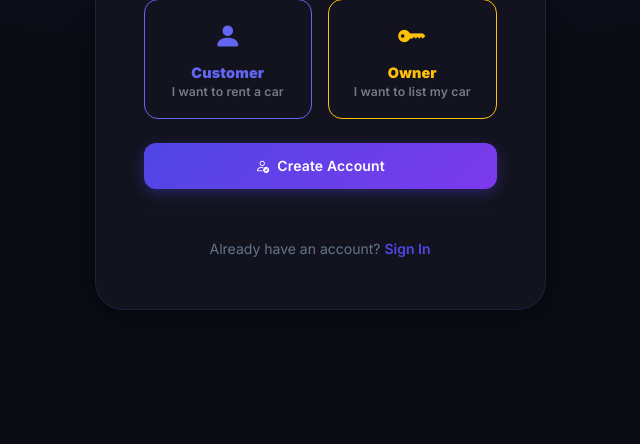
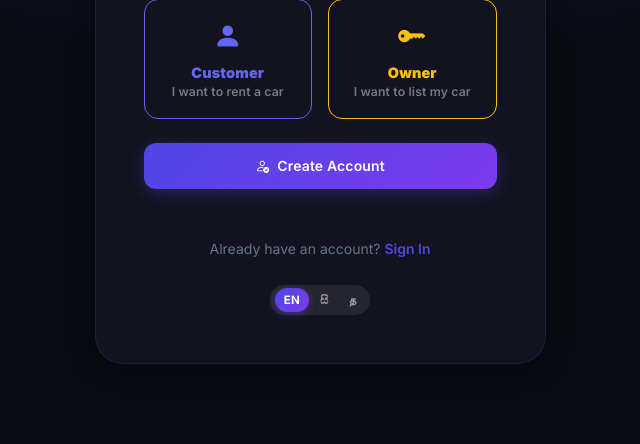
Before and after one commit to asankap049-design/rent-car, a Flask app: page /register in a window 1280 px wide. Shown: the part 846-1290 px from the top of the page, without its empty margins (320-960 px from the left). Before the commit the page ends 1156 px from the top, so only its background shows below. Run offline with Flask 3, Linux system fonts and the light colour scheme.

Commit message:
Add language switcher to login and register pages
Guests can pick EN/SI/TA before signing in.

Co-Authored-By: Claude Opus 4.8 <noreply@anthropic.com>

```diff
--- a/templates/register.html
+++ b/templates/register.html
@@ -65,6 +65,15 @@
           Already have an account?
           <a href="{{ url_for('login') }}" class="fw-semibold text-decoration-none" style="color:#4f46e5;">Sign In</a>
         </p>
+
+        {# ── Language switcher ── #}
+        <div class="text-center mt-4">
+          <div class="lang-switcher d-inline-flex">
+            <a href="{{ url_for('set_lang', code='en') }}" class="lang-btn {% if current_lang == 'en' %}active{% endif %}">EN</a>
+            <a href="{{ url_for('set_lang', code='si') }}" class="lang-btn {% if current_lang == 'si' %}active{% endif %}">සි</a>
+            <a href="{{ url_for('set_lang', code='ta') }}" class="lang-btn {% if current_lang == 'ta' %}active{% endif %}">த</a>
+          </div>
+        </div>
       </div>
     </div>
   </div>
```
Also changed, not shown: templates/login.html (+9 -0 lines).
